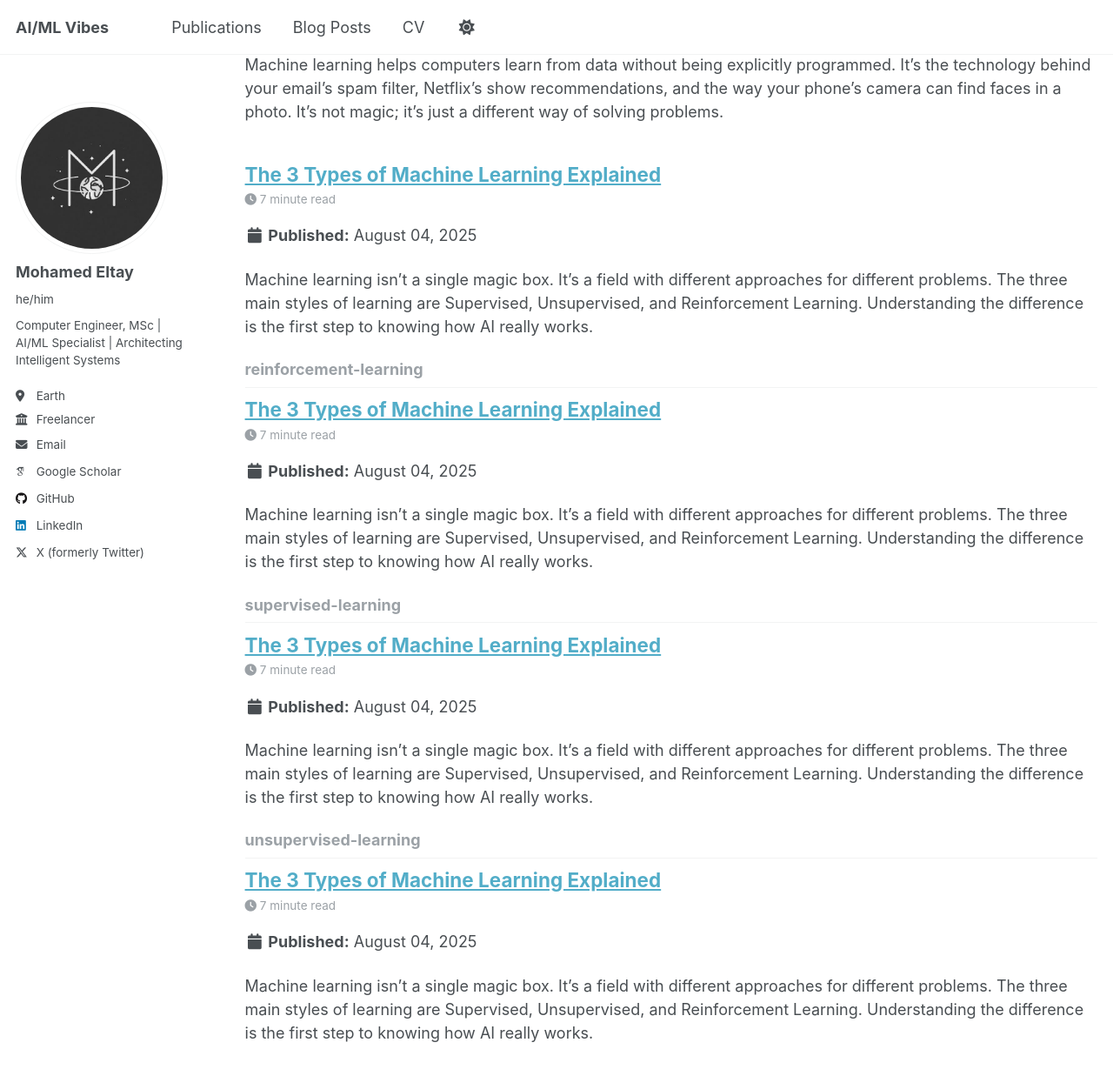
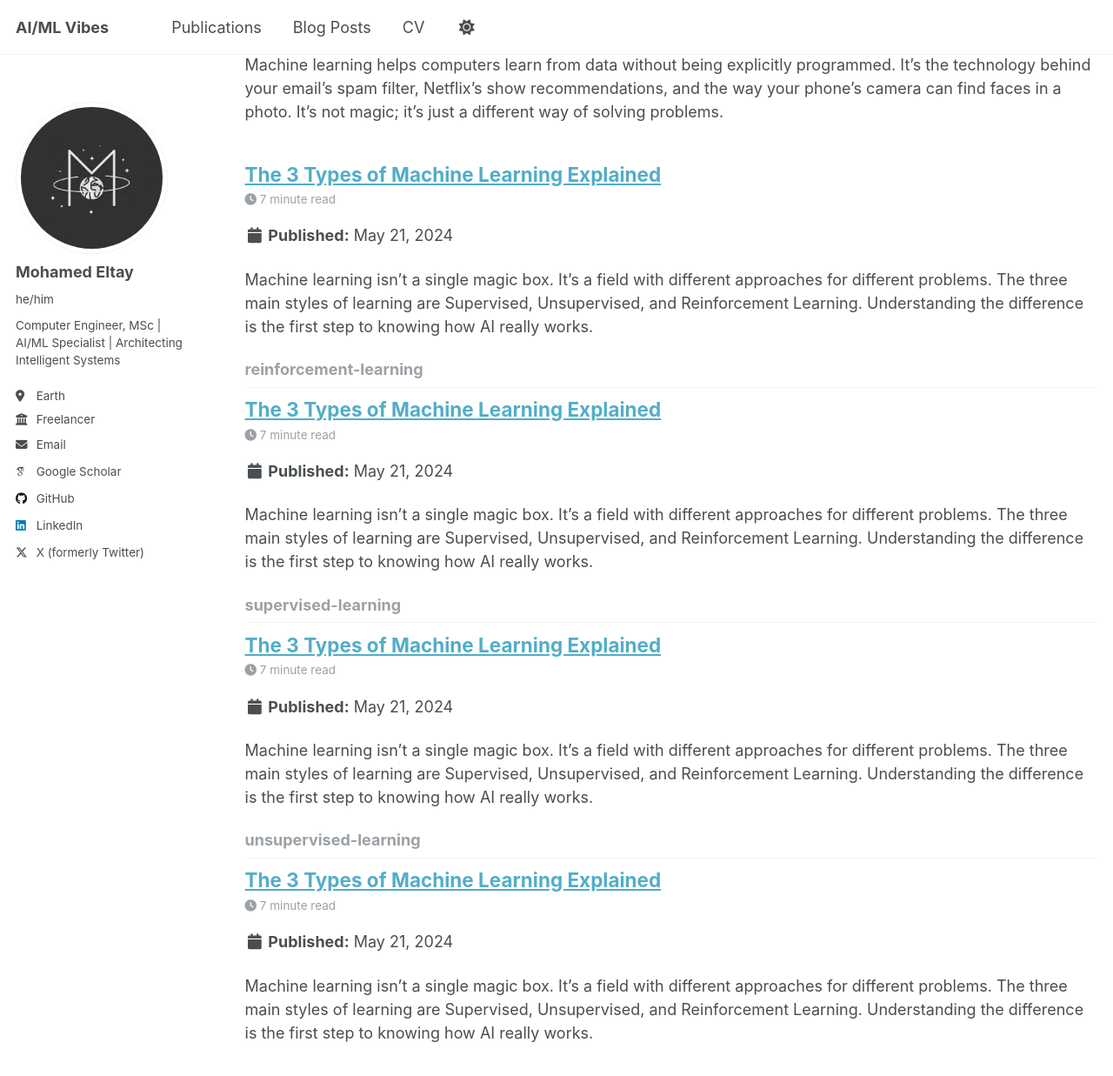
Before and after one commit to eltay89/eltay89.github.io, a Jekyll site: the page built from _pages/tag-archive.html, in a window 1280 px wide and 1400 px high, scrolled down 1315 px. Shown: the top 1237 px of the window at 87% size. Built offline with Jekyll 4.4.1, drawn with Linux system fonts in a browser that asks for light colours; some web fonts are replaced; a script that is not in the unit is left out; some of the changed text lies outside the part shown.

Commit message:
Update 2025-08-04-learning-types-explained.md

````diff
--- a/_posts/2025-08-04-learning-types-explained.md
+++ b/_posts/2025-08-04-learning-types-explained.md
@@ -1,6 +1,6 @@
 ---
 title: 'The 3 Types of Machine Learning Explained'
-date: 2025-08-04
+date: 2024-05-21
 permalink: /posts/2024/05/learning-types-explained/
 tags:
   - machine-learning
@@ -24,9 +24,9 @@ Supervised learning is the most common type of machine learning. The "supervised
 
 ```mermaid
 graph TD
-    A[Labeled Data<br>(e.g., Cat & Dog photos with labels)] --> B{Train Model}
-    B --> C[New Unlabeled Photo]
-    C --> D{Model Predicts}
+    A["Labeled Data<br>(e.g., Cat & Dog photos with labels)"] --> B{"Train Model"}
+    B --> C["New Unlabeled Photo"]
+    C --> D{"Model Predicts"}
     D --> E["Output: This is a Cat"]
 ```
 
@@ -82,8 +82,8 @@ Unsupervised learning is the opposite of supervised learning. We give the model
 
 ```mermaid
 graph TD
-    A[Unlabeled Data<br>(e.g., customer purchase histories)] --> B{Train Model}
-    B --> C[Model finds patterns]
+    A["Unlabeled Data<br>(e.g., customer purchase histories)"] --> B{"Train Model"}
+    B --> C["Model finds patterns"]
     C --> D["Output: Groups of similar customers"]
 ```
 
@@ -131,8 +131,8 @@ Reinforcement Learning (RL) is about training an `agent` to make decisions. The
 
 ```mermaid
 graph LR
-    Agent -- Action --> Environment
-    Environment -- "State & Reward" --> Agent
+    Agent -- "Action" --> Environment
+    Environment -- "State &amp; Reward" --> Agent
 ```
 
 #### Key Concepts of RL
@@ -192,12 +192,12 @@ graph TD
     A --> C{"Find hidden groups?"}
     A --> D{"Train a system to do a task?"}
 
-    B -- Yes --> F{"Do I have labeled data?"}
-    F -- Yes --> G["Use Supervised Learning"]
-    F -- No --> H["You need to get labels first!"]
+    B -- "Yes" --> F{"Do I have labeled data?"}
+    F -- "Yes" --> G["Use Supervised Learning"]
+    F -- "No" --> H["You need to get labels first!"]
 
-    C -- Yes --> I["Use Unsupervised Learning"]
-    D -- Yes --> J["Use Reinforcement Learning"]
+    C -- "Yes" --> I["Use Unsupervised Learning"]
+    D -- "Yes" --> J["Use Reinforcement Learning"]
 ```
 
 By understanding these three fundamental types, you can start to see the logic behind many of the AI systems we use every day. Each one is a powerful tool designed for a different kind of job.
````
